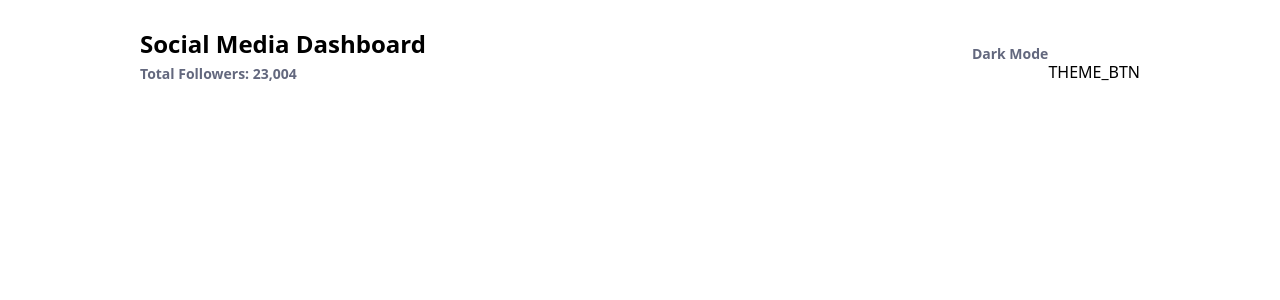
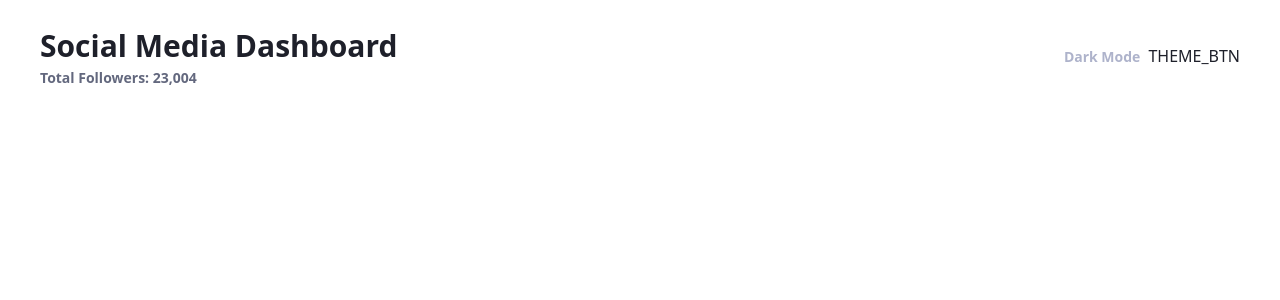
Before and after one commit to Grathienbeto/social-media-dashboard, a React (Vite) app: page / in a window 1280 px wide. Shown: the top 300 px of the page. Built offline with nearby package versions, Linux system fonts and the light colour scheme.

Commit message:
Social media challenge

```diff
--- a/src/App.jsx
+++ b/src/App.jsx
@@ -3,8 +3,8 @@ import { Navbar } from "./components/navbar/Navbar";
 function App() {
   return (
     <>
-      <div className="px-5 pt-7 md:flex md:items-center md:justify-center">
-        <div className="max-width-[34rem]">
+      <div className="px-5 pt-7 h-screen dark:bg-lm_darkBlue">
+        <div className="max-w-[1200px] mx-auto">
           <Navbar />
         </div>
       </div>
--- a/src/components/navbar/DarkModeToggle.jsx
+++ b/src/components/navbar/DarkModeToggle.jsx
@@ -2,9 +2,14 @@ import PropType from "prop-types";
 
 export const DarkModeToggle = ({ handleChangeTheme }) => {
   return (
-    <div className="flex justify-between pt-4">
-      <p className="font-bold text-lm_darkGrayBlue text-sm">Dark Mode</p>
-      <button className="" onClick={handleChangeTheme}>
+    <div className="flex justify-between align-middle pt-4 gap-2 items-baseline">
+      <p className="font-bold text-lm_toggle dark:text-dm_desaturatedBlue text-sm">
+        Dark Mode
+      </p>
+      <button
+        className="text-lm_darkBlue dark:text-dm_white"
+        onClick={handleChangeTheme}
+      >
         THEME_BTN
       </button>
     </div>
--- a/src/components/navbar/HeaderInfo.jsx
+++ b/src/components/navbar/HeaderInfo.jsx
@@ -1,8 +1,10 @@
 export const HeaderInfo = () => {
   return (
     <div className="border-b-[1px] border-lm_darkGrayBlue md:border-none">
-      <h2 className="text-2xl font-bold ">Social Media Dashboard</h2>
-      <p className="font-bold text-lm_darkGrayBlue pt-1 pb-4 text-sm">
+      <h2 className="text-2xl md:text-3xl font-bold text-lm_darkBlue dark:text-dm_white">
+        Social Media Dashboard
+      </h2>
+      <p className="font-bold text-lm_darkGrayBlue dark:text-dm_desaturatedBlue pt-1 pb-4 text-sm">
         Total Followers: 23,004
       </p>
     </div>
--- a/src/components/navbar/Navbar.jsx
+++ b/src/components/navbar/Navbar.jsx
@@ -24,7 +24,7 @@ export const Navbar = () => {
   };
 
   return (
-    <header className="md:flex md:justify-between md:w-[1000px]">
+    <header className="md:flex md:justify-between">
       <HeaderInfo />
       <DarkModeToggle handleChangeTheme={handleChangeTheme} />
     </header>
```
